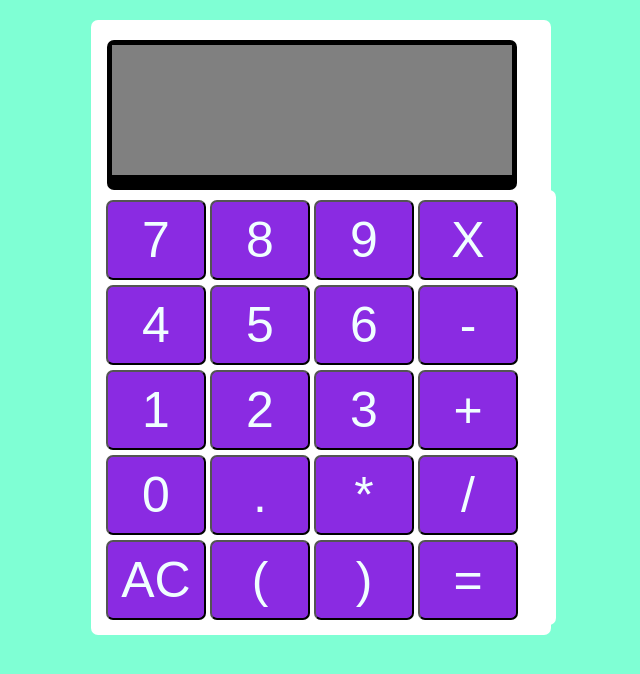
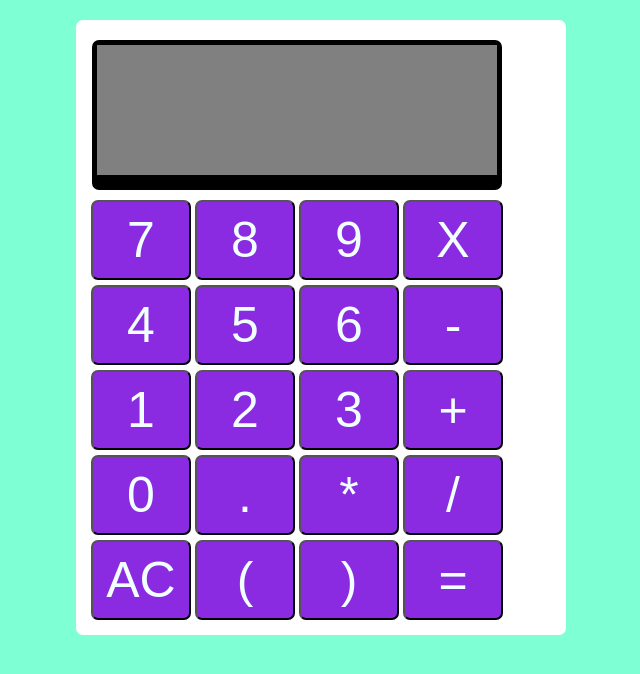
Before and after one commit to bulbulshashi/CalculatorAnk, a plain HTML site: page index.html in a window 1280 px wide. Shown: the whole page, without its empty margins (319-959 px from the left). Drawn offline with Linux system fonts and the light colour scheme.

Commit message:
Update style.css

```diff
--- a/style.css
+++ b/style.css
@@ -11,7 +11,7 @@ body{
 }
 .calculator{
   background-color: white;
-  width: 440px;
+  width: 470px;
   height: 595px;
   padding: 10px;
   margin-top: 20px;
@@ -58,7 +58,7 @@ body{
 
 }
 .calBody{
-  width: 445px;
+  width: 430px;
   padding: 0px;
   background-color:white;
  align-items: center;
```
